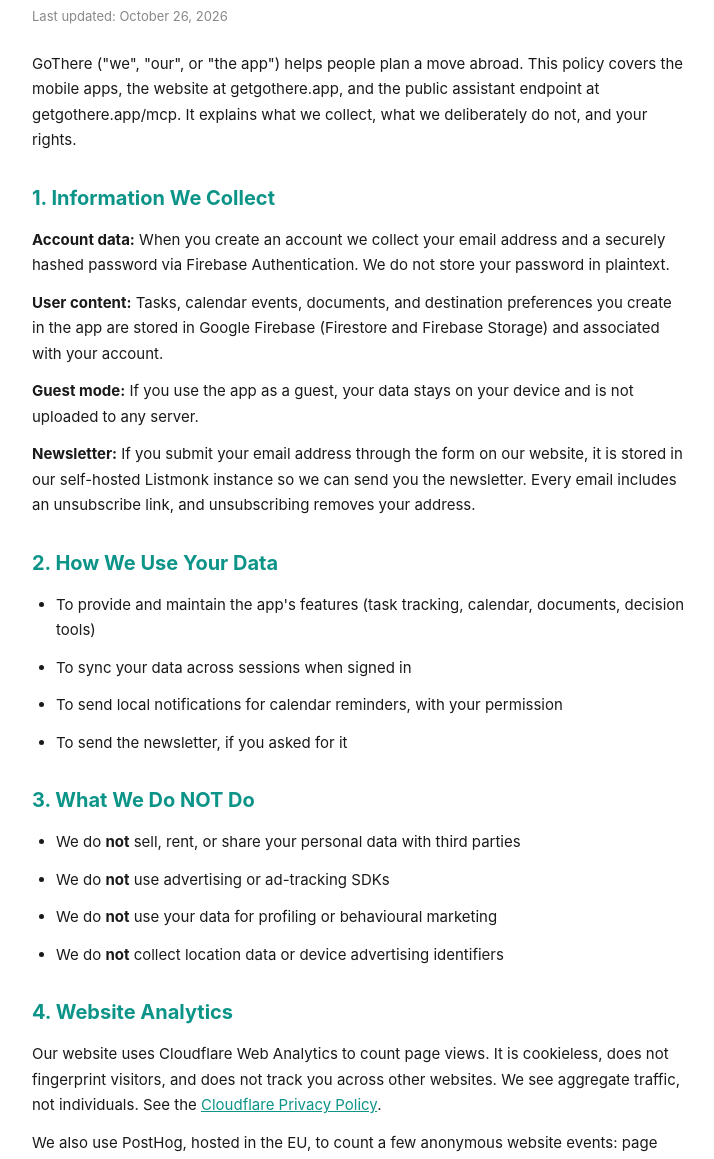
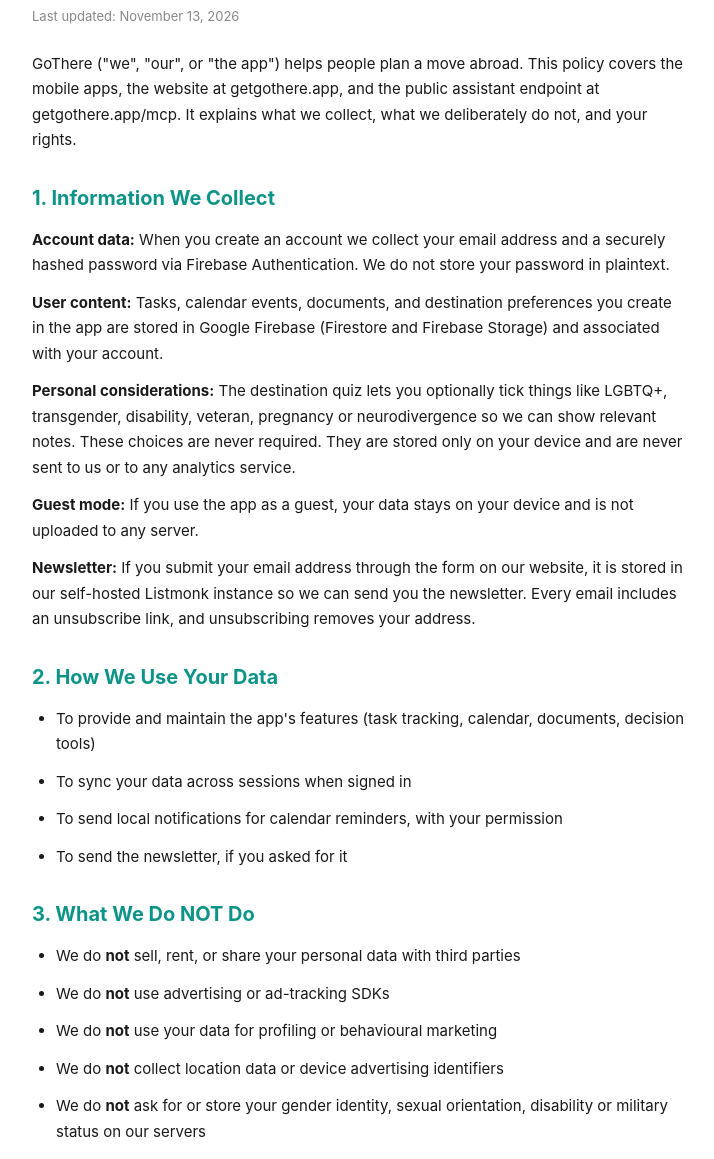
Before and after one commit to monroju/ReloApp, a plain HTML site: page marketing/landing-page/privacy.html in a window 1280 px wide. Shown: the part 115-1274 px from the top of the page, without its empty margins (280-994 px from the left). Drawn offline with Linux system fonts and the light colour scheme.

Commit message:
Privacy: personal considerations stay on device; no sensitive categories on our servers
Deploy only after the GoThere Android release with ca54d17 (stop uploading considerations) is live.

Co-Authored-By: Claude Opus 5.5 <noreply@anthropic.com>

```diff
--- a/marketing/landing-page/privacy.html
+++ b/marketing/landing-page/privacy.html
@@ -24,7 +24,7 @@
 <div class="container">
 
 <h1>Privacy Policy</h1>
-<p class="updated">Last updated: October 26, 2026</p>
+<p class="updated">Last updated: November 13, 2026</p>
 
 <p>GoThere ("we", "our", or "the app") helps people plan a move abroad. This policy covers the
 mobile apps, the website at getgothere.app, and the public assistant endpoint at
@@ -36,6 +36,7 @@ securely hashed password via Firebase Authentication. We do not store your passw
 <p><strong>User content:</strong> Tasks, calendar events, documents, and destination preferences you
 create in the app are stored in Google Firebase (Firestore and Firebase Storage) and associated with
 your account.</p>
+<p><strong>Personal considerations:</strong> The destination quiz lets you optionally tick things like LGBTQ+, transgender, disability, veteran, pregnancy or neurodivergence so we can show relevant notes. These choices are never required. They are stored only on your device and are never sent to us or to any analytics service.</p>
 <p><strong>Guest mode:</strong> If you use the app as a guest, your data stays on your device and is
 not uploaded to any server.</p>
 <p><strong>Newsletter:</strong> If you submit your email address through the form on our website, it
@@ -56,6 +57,7 @@ includes an unsubscribe link, and unsubscribing removes your address.</p>
     <li>We do <strong>not</strong> use advertising or ad-tracking SDKs</li>
     <li>We do <strong>not</strong> use your data for profiling or behavioural marketing</li>
     <li>We do <strong>not</strong> collect location data or device advertising identifiers</li>
+    <li>We do <strong>not</strong> ask for or store your gender identity, sexual orientation, disability or military status on our servers</li>
 </ul>
 
 <h2>4. Website Analytics</h2>
```
